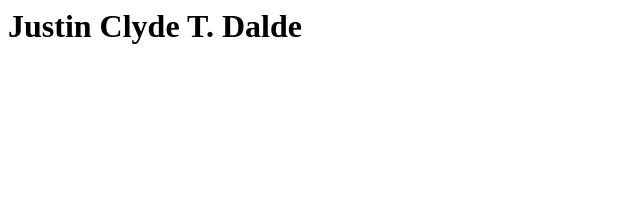
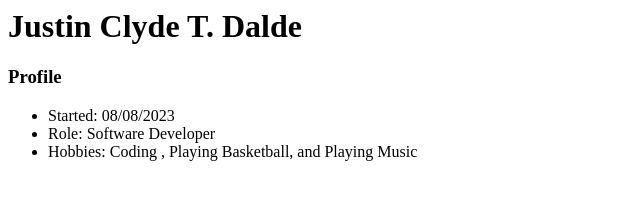
Before and after one commit to JustinClydeDalde/JustinClydeDalde.github.io, a plain HTML site: page index.html in a window 1280 px wide. Shown: the whole page, without its empty margins (0-640 px from the left). Drawn offline with Linux system fonts and the light colour scheme.

Commit message:
Updated my profile

```diff
--- a/index.html
+++ b/index.html
@@ -1 +1,8 @@
 <h1>Justin Clyde T. Dalde</h1>
+
+<h3>Profile</h3>
+<ul>
+    <li>Started: 08/08/2023 </li>
+    <li>Role: Software Developer</li>
+    <li>Hobbies: Coding , Playing Basketball, and Playing Music</li>
+</ul>
```
